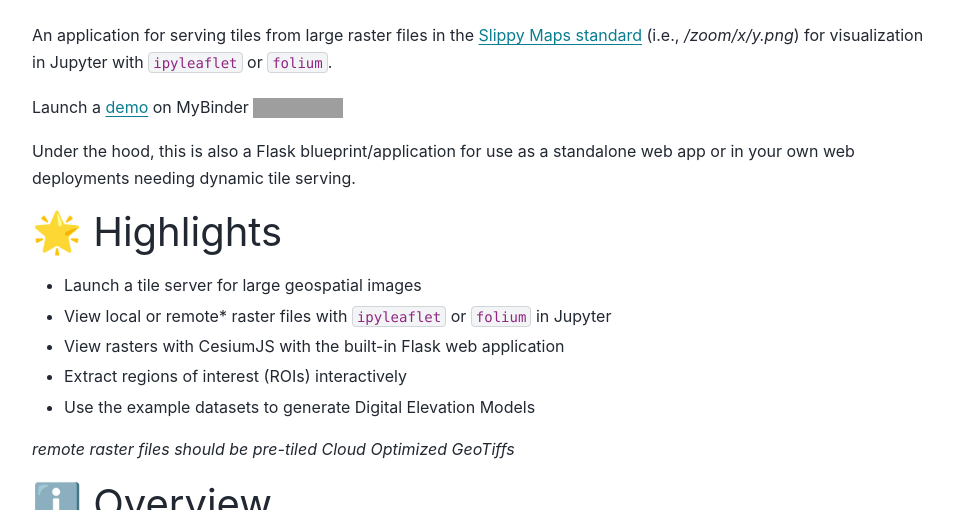
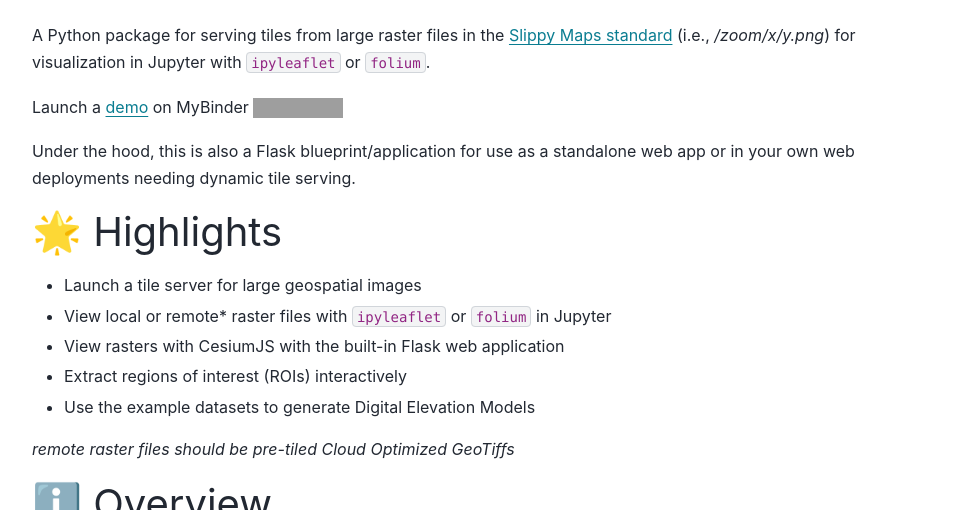
Before and after one commit to banesullivan/localtileserver, a Sphinx documentation site: the page built from doc/source/index.rst, in a window 1280 px wide and 900 px high, cut to the strip 390-900 px from the top of the window. Shown: the whole strip, without its empty margins (40-993 px from the left). Built offline with Sphinx 7.4.7 and the PyData theme 0.15.4, drawn with Linux system fonts in a browser that asks for light colours; nearby versions of some CDN libraries; the version number could not be read and is left out; grey boxes are pictures that could not be loaded.

```diff
--- a/doc/source/index.rst
+++ b/doc/source/index.rst
@@ -37,7 +37,7 @@
   <br/>
 
 
-An application for serving tiles from large raster files in
+A Python package for serving tiles from large raster files in
 the `Slippy Maps standard <https://wiki.openstreetmap.org/wiki/Slippy_map_tilenames>`_
 (i.e., `/zoom/x/y.png`) for visualization in Jupyter with ``ipyleaflet`` or ``folium``.
 
```
Also changed, not shown: README.md (+1 -1 lines).
